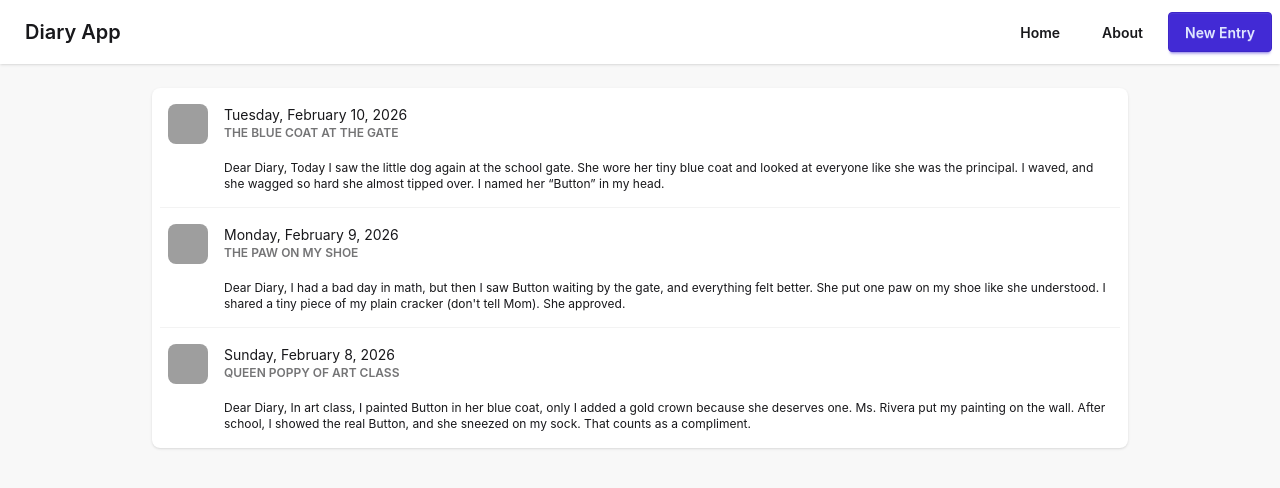
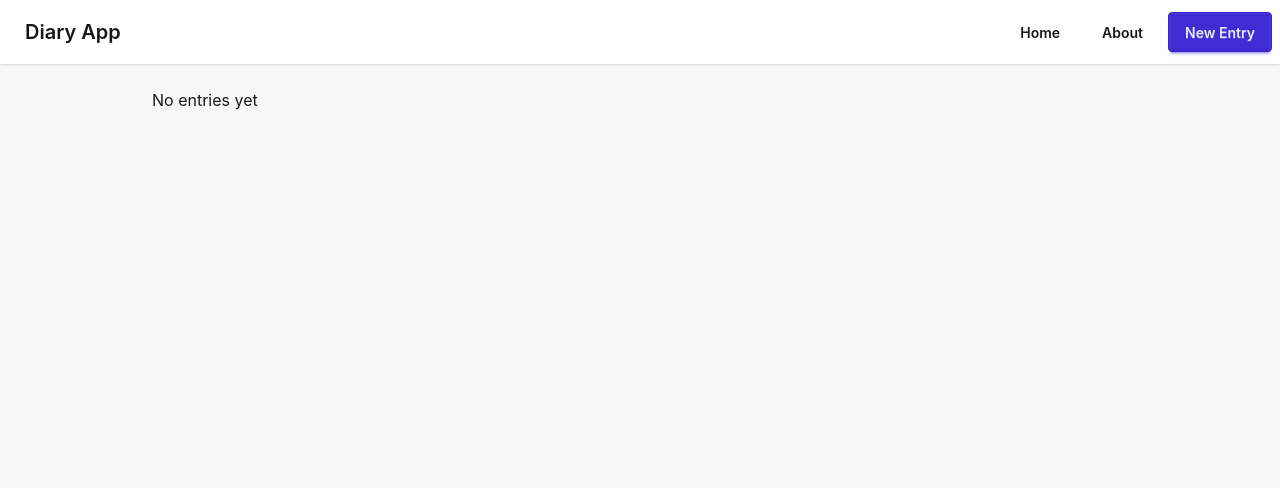
Before and after one commit to choefele/sd73-projectc5, a React (Vite) app: page / in a window 1280 px wide. Shown: the top 488 px of the page. Built offline with nearby package versions, Linux system fonts and the light colour scheme; grey boxes are pictures that could not be loaded.

Commit message:
feat(entry): add entry creation functionality with modal and form

```diff
--- a/src/App.jsx
+++ b/src/App.jsx
@@ -1,43 +1,52 @@
 import { useState } from 'react';
 import { Navigate, Route, Routes } from 'react-router';
-import Header from './components/Header';
-import ViewEntryModal from './components/ViewEntryModal';
+import { AddEntryModal, Header, ViewEntryModal } from './components';
 import AboutPage from './pages/AboutPage';
 import HomePage from './pages/HomePage';
+import { loadEntries, storeEntry } from './lib/localStorage';
 
 function App() {
   const [isModalOpen, setIsModalOpen] = useState(false);
+  const [isAddModalOpen, setIsAddModalOpen] = useState(false);
+  const [entries, setEntries] = useState(loadEntries());
+  const [selectedEntry, setSelectedEntry] = useState();
 
-  const entry = {
-    title: 'My First Diary Entry',
-    date: '2026-04-09',
-    image:
-      'https://images.unsplash.com/photo-1500530855697-b586d89ba3ee?auto=format&fit=crop&w=1000&q=80',
-    content:
-      'Today I started working on the entry detail modal. The goal is that when the user clicks on a card, a modal opens and shows the full diary entry.',
+  const handleNewEntry = (newEntry) => {
+    storeEntry(newEntry);
+    setEntries([...entries, newEntry]);
   };
 
-  const openModal = () => {
+  const handleClickEntry = (clickedEntry) => {
+    setSelectedEntry(clickedEntry);
     setIsModalOpen(true);
-  };
-
-  const closeModal = () => {
-    setIsModalOpen(false);
   };
 
   return (
     <div className="min-h-screen bg-base-200">
-      <Header onAddEntryClick={openModal} />
+      <Header onAddEntryClick={() => setIsAddModalOpen(true)} />
 
       <main className="mx-auto max-w-5xl p-6">
         <Routes>
-          <Route path="/" element={<HomePage />} />
+          <Route
+            path="/"
+            element={
+              <HomePage entries={entries} onClickEntry={handleClickEntry} />
+            }
+          />
           <Route path="/about" element={<AboutPage />} />
           <Route path="*" element={<Navigate to="/" replace />} />
         </Routes>
       </main>
-
-      <ViewEntryModal isOpen={isModalOpen} entry={entry} onClose={closeModal} />
+      <AddEntryModal
+        isOpen={isAddModalOpen}
+        onClose={() => setIsAddModalOpen(false)}
+        onCreateEntry={handleNewEntry}
+      />
+      <ViewEntryModal
+        isOpen={isModalOpen}
+        entry={selectedEntry}
+        onClose={() => setIsModalOpen(false)}
+      />
     </div>
   );
 }
--- /dev/null
+++ b/src/components/AddEntryModal.jsx
@@ -0,0 +1,23 @@
+import EntryForm from './EntryForm';
+
+function AddEntryModal({ isOpen, onClose, onCreateEntry }) {
+  const handleCreate = (entry) => {
+    onCreateEntry(entry);
+    onClose();
+  };
+
+  return (
+    <dialog className={`modal ${isOpen ? 'modal-open' : ''}`}>
+      <div className="modal-box max-w-2xl">
+        <h2 className="mb-4 text-2xl font-bold">New Entry</h2>
+        <EntryForm onSubmit={handleCreate} />
+      </div>
+
+      <form method="dialog" className="modal-backdrop">
+        <button onClick={onClose}>close</button>
+      </form>
+    </dialog>
+  );
+}
+
+export default AddEntryModal;
--- a/src/components/EntryCard.jsx
+++ b/src/components/EntryCard.jsx
@@ -1,4 +1,4 @@
-export default function EntryCard({ entry }) {
+export default function EntryCard({ entry, onClickEntry }) {
   const formattedDate = new Intl.DateTimeFormat('en-US', {
     weekday: 'long',
     year: 'numeric',
@@ -7,7 +7,7 @@ export default function EntryCard({ entry }) {
   }).format(entry.date);
 
   return (
-    <li className="list-row">
+    <li onClick={() => onClickEntry(entry)} className="list-row">
       <div>
         <img
           className="size-10 rounded-box"
--- a/src/components/EntryDetails.jsx
+++ b/src/components/EntryDetails.jsx
@@ -1,19 +1,23 @@
+import { inputFormatDate } from '../utils/DateConverter';
+
 export default function EntryDetails({ entry }) {
   if (!entry) {
     return null;
   }
 
   return (
-    <>
+    <div>
       <img
-        src={entry.image ?? entry.imageUrl}
+        src={entry.imageUrl}
         alt={entry.title}
         className="mb-4 h-64 w-full rounded-lg object-cover"
       />
 
       <h2 className="mb-2 text-2xl font-bold">{entry.title}</h2>
-      <p className="mb-4 text-sm text-gray-500">{entry.date}</p>
+      <p className="mb-4 text-sm text-gray-500">
+        {inputFormatDate(entry.date)}
+      </p>
       <p className="mb-6">{entry.content}</p>
-    </>
+    </div>
   );
 }
--- /dev/null
+++ b/src/components/EntryForm.jsx
@@ -0,0 +1,83 @@
+import { useState } from 'react';
+import { createEntry, doesEntryExist } from '../lib/localStorage';
+import { inputFormatDate } from '../utils/DateConverter';
+
+export default function EntryForm({ onSubmit }) {
+  const [date, setDate] = useState(inputFormatDate);
+  const [title, setTitle] = useState('');
+  const [imageUrl, setImageUrl] = useState('');
+  const [content, setContent] = useState('');
+
+  const handleSubmit = (event) => {
+    event.preventDefault();
+
+    const formatedDate = new Date(date);
+
+    if (doesEntryExist(formatedDate)) {
+      alert(
+        'You have already submited an entry in this date, please come back tomorrow!',
+      );
+      return;
+    }
+
+    const newEntry = createEntry(title, imageUrl, content, formatedDate);
+
+    onSubmit(newEntry);
+  };
+
+  return (
+    <form onSubmit={handleSubmit} className="space-y-4">
+      <label className="form-control w-full">
+        <span className="label-text">Date</span>
+        <input
+          type="date"
+          className="input input-bordered w-full mb-4"
+          value={date}
+          onChange={(event) => setDate(event.target.value)}
+          required
+        />
+      </label>
+
+      <label className="form-control w-full">
+        <span className="label-text">Title</span>
+        <input
+          type="text"
+          className="input input-bordered w-full mb-4"
+          name="title"
+          value={title}
+          onChange={(event) => setTitle(event.target.value)}
+          required
+        />
+      </label>
+
+      <label className="form-control w-full">
+        <span className="label-text">Image URL</span>
+        <input
+          type="url"
+          className="input input-bordered w-full mb-4"
+          name="imageUrl"
+          value={imageUrl}
+          onChange={(event) => setImageUrl(event.target.value)}
+          required
+        />
+      </label>
+
+      <label className="form-control w-full">
+        <span className="label-text">Content</span>
+        <textarea
+          className="textarea textarea-bordered h-28 w-full mb-4"
+          name="content"
+          value={content}
+          onChange={(event) => setContent(event.target.value)}
+          required
+        />
+      </label>
+
+      <div className="modal-action mt-0">
+        <button type="submit" className="btn btn-primary">
+          Save
+        </button>
+      </div>
+    </form>
+  );
+}
--- a/src/components/EntryList.jsx
+++ b/src/components/EntryList.jsx
@@ -1,14 +1,21 @@
 import EntryCard from './EntryCard';
 
-export default function EntryList({ entries }) {
+export default function EntryList({ entries, onClickEntry }) {
   return (
     <>
-      {entries.length === 0 && <p>No entries yet</p>}
-      <ul className="list bg-base-100 rounded-box shadow">
-        {entries.map((entry) => (
-          <EntryCard key={entry.id} entry={entry} />
-        ))}
-      </ul>
+      {entries.length === 0 ? (
+        <p>No entries yet</p>
+      ) : (
+        <ul className="list bg-base-100 rounded-box shadow">
+          {entries.map((entry) => (
+            <EntryCard
+              key={entry.id}
+              entry={entry}
+              onClickEntry={onClickEntry}
+            />
+          ))}
+        </ul>
+      )}
     </>
   );
 }
--- a/src/components/ViewEntryModal.jsx
+++ b/src/components/ViewEntryModal.jsx
@@ -1,8 +1,8 @@
-import EntryDetails from "./EntryDetails";
+import EntryDetails from './EntryDetails';
 
 export default function ViewEntryModal({ isOpen, entry, onClose }) {
   return (
-    <dialog className={`modal ${isOpen ? "modal-open" : ""}`}>
+    <dialog className={`modal ${isOpen ? 'modal-open' : ''}`}>
       <div className="modal-box max-w-2xl">
         <EntryDetails entry={entry} />
 
--- /dev/null
+++ b/src/components/index.js
@@ -0,0 +1,8 @@
+export { default as AddEntryButton } from './AddEntryButton';
+export { default as AddEntryModal } from './AddEntryModal';
+export { default as EntryCard } from './EntryCard';
+export { default as EntryDetails } from './EntryDetails';
+export { default as EntryForm } from './EntryForm';
+export { default as EntryList } from './EntryList';
+export { default as Header } from './Header';
+export { default as ViewEntryModal } from './ViewEntryModal';
--- a/src/pages/HomePage.jsx
+++ b/src/pages/HomePage.jsx
@@ -1,35 +1,35 @@
-import EntryList from '../components/EntryList';
+import { EntryList } from '../components';
 
-const defaultEntries = [
-  {
-    id: '1',
-    title: 'The Blue Coat at the Gate',
-    date: new Date(2026, 1, 10),
-    imageUrl:
-      'https://images.pexels.com/photos/8715954/pexels-photo-8715954.jpeg',
-    content:
-      'Dear Diary, Today I saw the little dog again at the school gate. She wore her tiny blue coat and looked at everyone like she was the principal. I waved, and she wagged so hard she almost tipped over. I named her “Button” in my head.',
-  },
-  {
-    id: '2',
-    title: 'The Paw on My Shoe',
-    date: new Date(2026, 1, 9),
-    imageUrl:
-      'https://images.pexels.com/photos/8715954/pexels-photo-8715954.jpeg',
-    content:
-      "Dear Diary, I had a bad day in math, but then I saw Button waiting by the gate, and everything felt better. She put one paw on my shoe like she understood. I shared a tiny piece of my plain cracker (don't tell Mom). She approved.",
-  },
-  {
-    id: '3',
-    title: 'Queen Poppy of Art Class',
-    date: new Date(2026, 1, 8),
-    imageUrl:
-      'https://images.pexels.com/photos/8715954/pexels-photo-8715954.jpeg',
-    content:
-      'Dear Diary, In art class, I painted Button in her blue coat, only I added a gold crown because she deserves one. Ms. Rivera put my painting on the wall. After school, I showed the real Button, and she sneezed on my sock. That counts as a compliment.',
-  },
-];
+// const defaultEntries = [
+//   {
+//     id: '1',
+//     title: 'The Blue Coat at the Gate',
+//     date: new Date(2026, 1, 10),
+//     imageUrl:
+//       'https://images.pexels.com/photos/8715954/pexels-photo-8715954.jpeg',
+//     content:
+//       'Dear Diary, Today I saw the little dog again at the school gate. She wore her tiny blue coat and looked at everyone like she was the principal. I waved, and she wagged so hard she almost tipped over. I named her “Button” in my head.',
+//   },
+//   {
+//     id: '2',
+//     title: 'The Paw on My Shoe',
+//     date: new Date(2026, 1, 9),
+//     imageUrl:
+//       'https://images.pexels.com/photos/8715954/pexels-photo-8715954.jpeg',
+//     content:
+//       "Dear Diary, I had a bad day in math, but then I saw Button waiting by the gate, and everything felt better. She put one paw on my shoe like she understood. I shared a tiny piece of my plain cracker (don't tell Mom). She approved.",
+//   },
+//   {
+//     id: '3',
+//     title: 'Queen Poppy of Art Class',
+//     date: new Date(2026, 1, 8),
+//     imageUrl:
+//       'https://images.pexels.com/photos/8715954/pexels-photo-8715954.jpeg',
+//     content:
+//       'Dear Diary, In art class, I painted Button in her blue coat, only I added a gold crown because she deserves one. Ms. Rivera put my painting on the wall. After school, I showed the real Button, and she sneezed on my sock. That counts as a compliment.',
+//   },
+// ];
 
-export default function HomePage({ entries = defaultEntries }) {
-  return <EntryList entries={entries} />;
+export default function HomePage({ entries, onClickEntry }) {
+  return <EntryList entries={entries} onClickEntry={onClickEntry} />;
 }
--- /dev/null
+++ b/src/utils/dateConverter.ts
@@ -0,0 +1,8 @@
+export const inputFormatDate = (date: Date = new Date()) => {
+
+    const year = date.getFullYear();
+    const month = String(date.getMonth() + 1).padStart(2, '0');
+    const day = String(date.getDate()).padStart(2, '0');
+
+    return `${year}-${month}-${day}`;
+};
```
Also changed, not shown: src/pages/AboutPage.jsx (line endings or trailing spaces).
